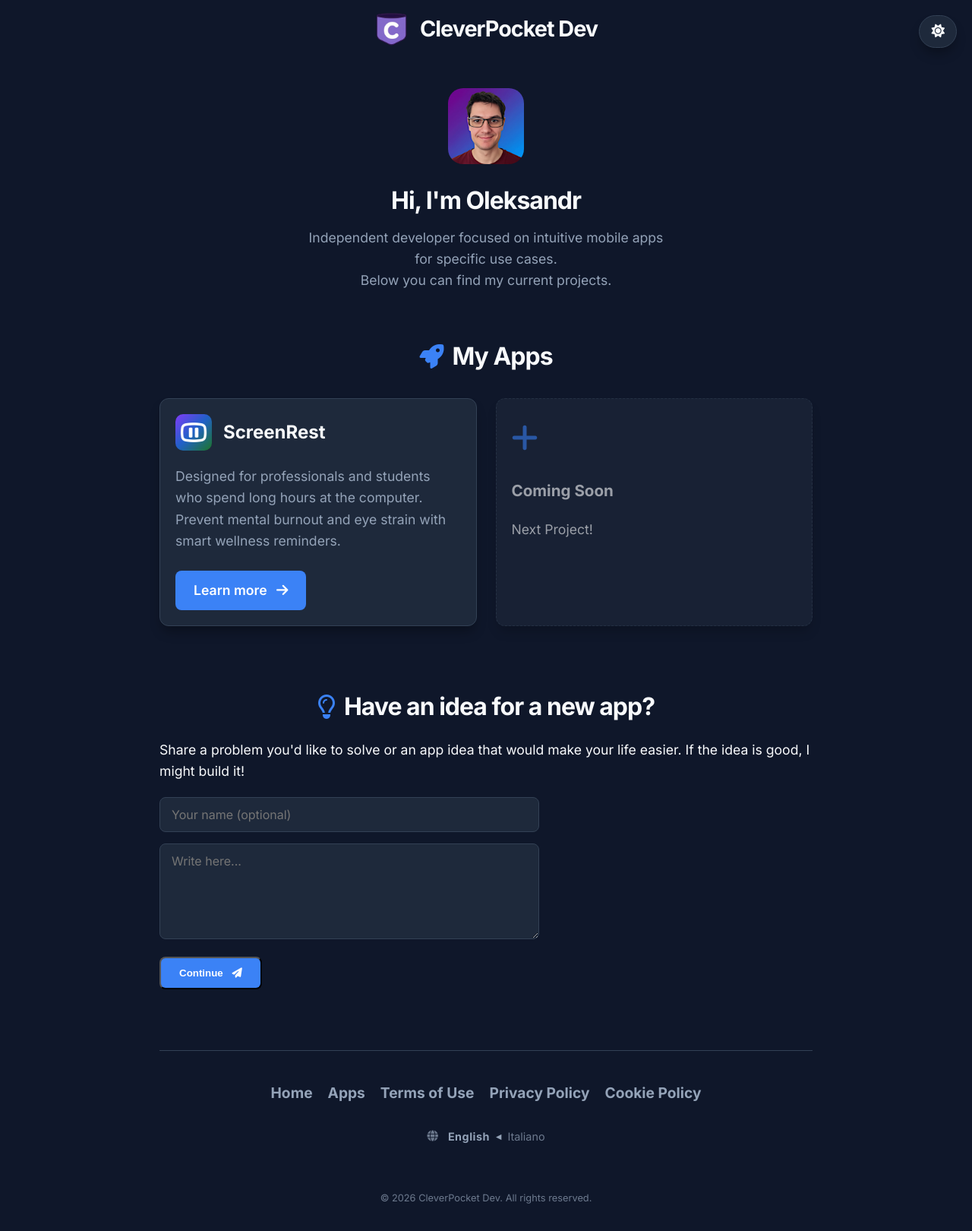
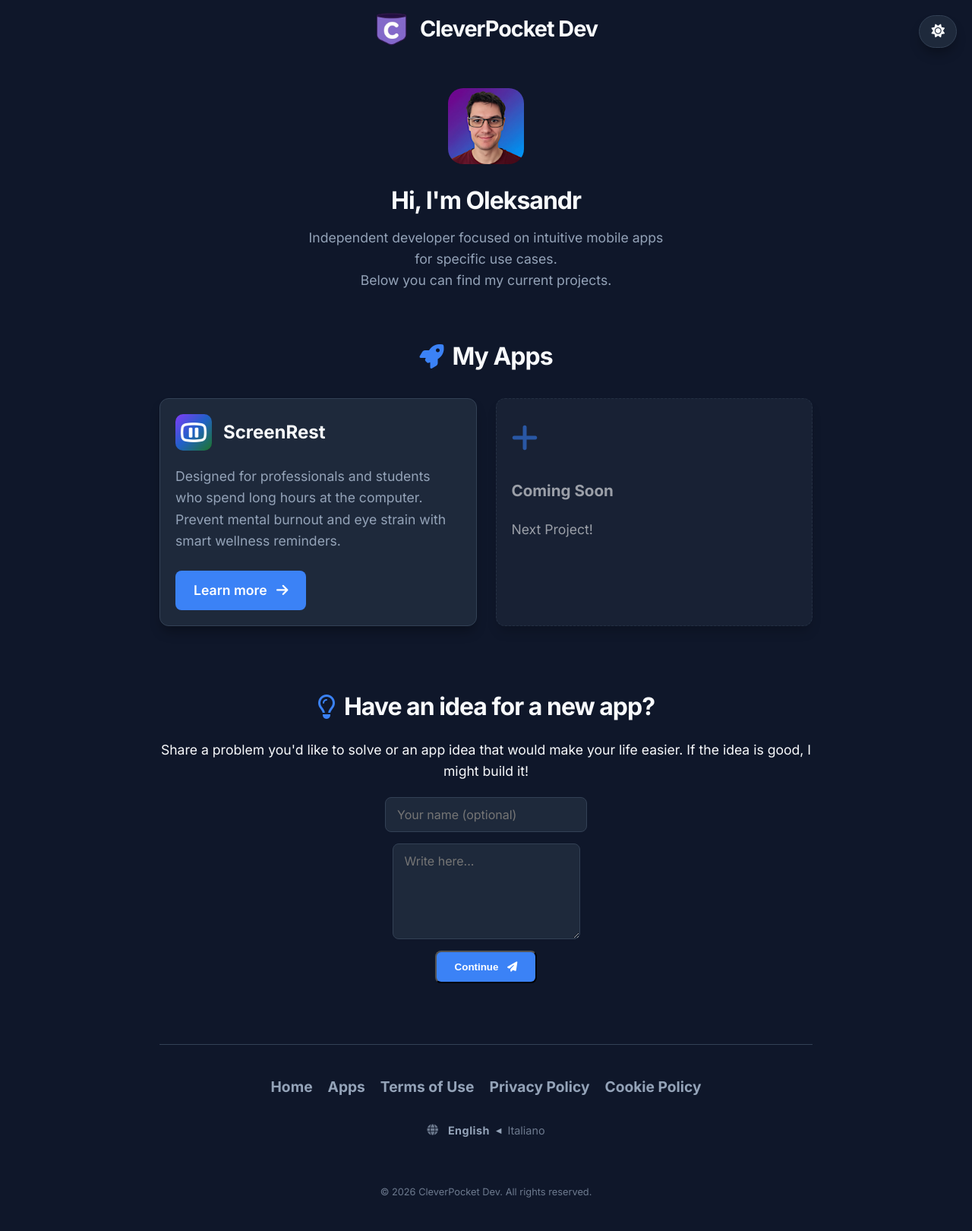
Before and after one commit to digitalcreat0r/sitoweb, a Jekyll site: the page built from index.html, in a window 1280 px wide. Shown: the whole page at 76% size. Built offline with Jekyll 4.4.1, drawn with Linux system fonts in a browser that asks for light colours.

Commit message:
aggiornamento

```diff
--- a/_sass/_idea-section.scss
+++ b/_sass/_idea-section.scss
@@ -20,3 +20,19 @@
 textarea.form-input {
     resize: vertical;
 }
+
+#share-idea {
+    text-align: center;
+
+    .form-input {
+        margin-left: auto;
+        margin-right: auto;
+        display: block;
+    }
+
+    #idea-form {
+        display: flex;
+        flex-direction: column;
+        align-items: center;
+    }
+}
```
